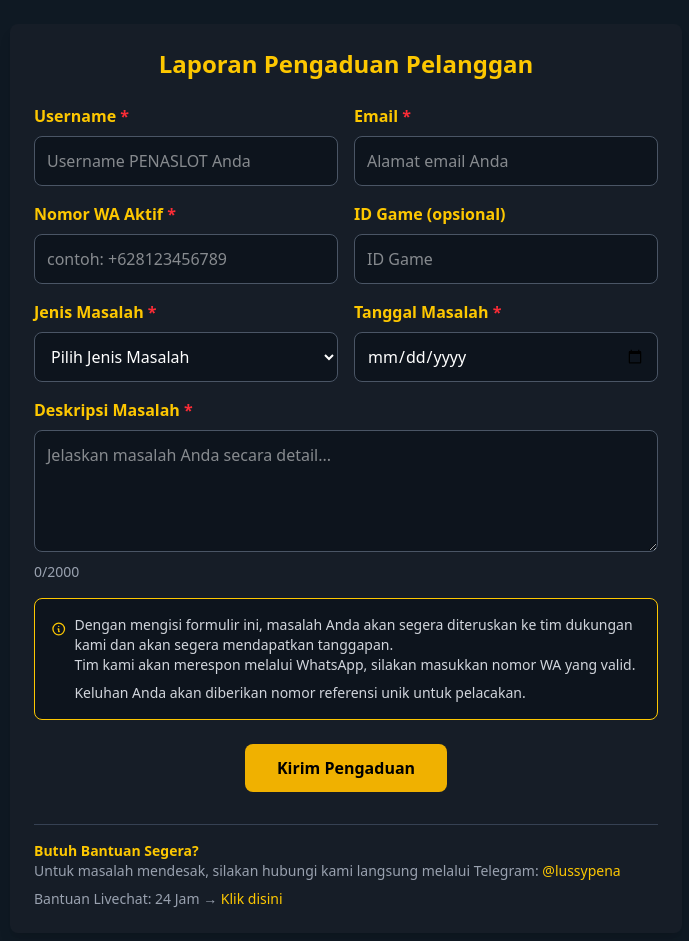
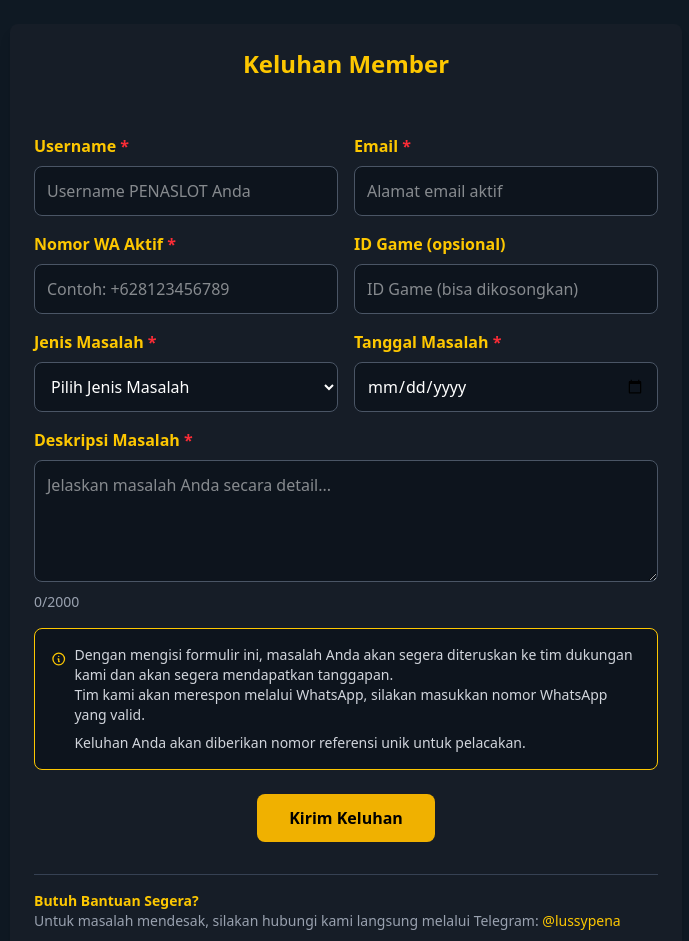
Before and after one commit to teampenajaya/frontend, a React (Vite) app: page / in a window 1280 px wide. Shown: the top 941 px of the page, without its empty margins (294-983 px from the left). Built offline with nearby package versions, Linux system fonts and the light colour scheme.

Commit message:
update frontend

```diff
--- a/src/DirectComplaintForm.jsx
+++ b/src/DirectComplaintForm.jsx
@@ -99,7 +99,7 @@ const DirectComplaintForm = () => {
       // Allow only numbers and '+' at the beginning
       const sanitizedValue = value.replace(/[^0-9+]/g, "");
       // Ensure '+' only appears at the beginning
-      const formattedValue = sanitizedValue.replace(/\+/g, (match, offset) => (offset === 0 ? match : ""));
+      const formattedValue = sanitizedValue.replace(/\+/g, (match, offset) => offset === 0 ? match : '');
 
       setFormData((prev) => ({
         ...prev,
@@ -142,11 +142,11 @@ const DirectComplaintForm = () => {
           if (result.errors) {
             setErrors(result.errors);
           } else {
-            throw new Error(result.message || "Gagal mengirim pengaduan");
+            throw new Error(result.message || "Gagal mengirim keluhan");
           }
         }
       } catch (error) {
-        setServerErrors("Terjadi kesalahan saat mengirim pengaduan. Silakan coba lagi.");
+        setServerErrors("Terjadi kesalahan saat mengirim keluhan. Silakan coba lagi.");
       } finally {
         setIsSubmitting(false);
       }
@@ -174,7 +174,8 @@ const DirectComplaintForm = () => {
   return (
     <div className="bg-[#0f1923] text-white min-h-screen p-6">
       <div className="max-w-2xl mx-auto bg-[#161d27] rounded-lg shadow-lg p-6">
-        <h1 className="text-2xl font-bold text-yellow-400 mb-6 text-center">Laporan Pengaduan Pelanggan</h1>
+        <h1 className="text-2xl font-bold text-yellow-400 mb-6 text-center">Keluhan Member</h1>
+        <marquee direction="left" className="text-yellow-400 font-bold">Selamat datang di keluhan member</marquee>
 
         {/* Display server errors if any */}
         {serverErrors && (
@@ -190,15 +191,18 @@ const DirectComplaintForm = () => {
                 <path strokeLinecap="round" strokeLinejoin="round" strokeWidth={2} d="M5 13l4 4L19 7" />
               </svg>
             </div>
-            <h2 className="text-xl font-bold text-green-400 mb-2">Pengaduan Berhasil Dikirim!</h2>
-            <p className="text-gray-300 mb-6">Pengaduan Anda telah dikirim ke tim support. Kami akan segera menghubungi Anda.</p>
+            <h2 className="text-xl font-bold text-green-400 mb-2">Keluhan Berhasil Dikirim!</h2>
+            <p className="text-gray-300 mb-6">Keluhan Anda telah dikirim ke tim support. Kami akan segera menghubungi Anda.</p>
             <div className="bg-[#0d141d] p-4 rounded-lg mb-6 inline-block">
               <p className="text-yellow-400 font-bold">Nomor Referensi Anda:</p>
               <p className="text-white text-xl">{referenceNumber}</p>
               <p className="text-gray-400 text-sm mt-2">Simpan nomor ini untuk referensi Anda</p>
             </div>
-            <button onClick={resetForm} className="bg-yellow-500 hover:bg-yellow-600 text-black font-bold py-2 px-6 rounded-lg transition duration-300">
-              Kirim Pengaduan Lain
+            <button
+              onClick={resetForm}
+              className="bg-yellow-500 hover:bg-yellow-600 text-black font-bold py-2 px-6 rounded-lg transition duration-300"
+            >
+              Kirim Keluhan Lain
             </button>
           </div>
         ) : (
@@ -235,7 +239,7 @@ const DirectComplaintForm = () => {
                   onChange={handleChange}
                   maxLength={100}
                   className={`w-full bg-[#0d141d] border ${errors.email ? "border-red-500" : "border-gray-600"} rounded-lg p-3 text-white focus:outline-none focus:border-yellow-400`}
-                  placeholder="Alamat email Anda"
+                  placeholder="Alamat email aktif"
                 />
                 {errors.email && <p className="text-red-500 text-sm mt-1">{errors.email}</p>}
               </div>
@@ -255,7 +259,7 @@ const DirectComplaintForm = () => {
                   onChange={handleChange}
                   maxLength={16} // +62 and 13 digits
                   className={`w-full bg-[#0d141d] border ${errors.phoneNumber ? "border-red-500" : "border-gray-600"} rounded-lg p-3 text-white focus:outline-none focus:border-yellow-400`}
-                  placeholder="contoh: +628123456789"
+                  placeholder="Contoh: +628123456789"
                 />
                 {errors.phoneNumber && <p className="text-red-500 text-sm mt-1">{errors.phoneNumber}</p>}
               </div>
@@ -273,7 +277,7 @@ const DirectComplaintForm = () => {
                   onChange={handleChange}
                   maxLength={50}
                   className={`w-full bg-[#0d141d] border ${errors.gameId ? "border-red-500" : "border-gray-600"} rounded-lg p-3 text-white focus:outline-none focus:border-yellow-400`}
-                  placeholder="ID Game"
+                  placeholder="ID Game (bisa dikosongkan)"
                 />
                 {errors.gameId && <p className="text-red-500 text-sm mt-1">{errors.gameId}</p>}
               </div>
@@ -311,7 +315,7 @@ const DirectComplaintForm = () => {
                   id="dateOfIssue"
                   name="dateOfIssue"
                   type="date"
-                  max={new Date().toISOString().split("T")[0]} // Prevents future dates
+                  max={new Date().toISOString().split('T')[0]} // Prevents future dates
                   value={formData.dateOfIssue}
                   onChange={handleChange}
                   className={`w-full bg-[#0d141d] border ${errors.dateOfIssue ? "border-red-500" : "border-gray-600"} rounded-lg p-3 text-white focus:outline-none focus:border-yellow-400`}
@@ -348,11 +352,12 @@ const DirectComplaintForm = () => {
                 </svg>
                 <div>
                   <p className="text-sm text-gray-300">
-                    Dengan mengisi formulir ini, masalah Anda akan segera diteruskan ke tim dukungan kami dan akan segera mendapatkan tanggapan.
-                    <br />
-                    Tim kami akan merespon melalui WhatsApp, silakan masukkan nomor WA yang valid.
+                    Dengan mengisi formulir ini, masalah Anda akan segera diteruskan ke tim dukungan kami dan akan segera mendapatkan tanggapan.<br/>
+                    Tim kami akan merespon melalui WhatsApp, silakan masukkan nomor WhatsApp yang valid.
                   </p>
-                  <p className="text-sm text-gray-300 mt-2">Keluhan Anda akan diberikan nomor referensi unik untuk pelacakan.</p>
+                  <p className="text-sm text-gray-300 mt-2">
+                    Keluhan Anda akan diberikan nomor referensi unik untuk pelacakan.
+                  </p>
                 </div>
               </div>
             </div>
@@ -371,7 +376,7 @@ const DirectComplaintForm = () => {
                   </div>
                 ) : (
                   <>
-                    <span className="relative z-10">Kirim Pengaduan</span>
+                    <span className="relative z-10">Kirim Keluhan</span>
                     <span className="absolute bottom-0 left-0 w-0 h-full bg-yellow-600 transition-all duration-300 group-hover:w-full -z-0"></span>
                   </>
                 )}
@@ -381,21 +386,13 @@ const DirectComplaintForm = () => {
         )}
         <div className="mt-8 text-sm text-gray-400 border-t border-gray-700 pt-4">
           <p className="font-bold text-yellow-400">Butuh Bantuan Segera?</p>
-          <p>
-            Untuk masalah mendesak, silakan hubungi kami langsung melalui Telegram:{" "}
-            <a href="https://t.me/lussypena">
-              <span className="text-yellow-400">@lussypena</span>
-            </a>
-          </p>
-          <p className="mt-2">
-            Bantuan Livechat: 24 Jam →{" "}
-            <a href="https://t.ly/livechattt" className="text-yellow-400">
-              Klik disini
-            </a>
-          </p>
+          <p>Untuk masalah mendesak, silakan hubungi kami langsung melalui Telegram: <a href="https://t.me/lussypena"><span className="text-yellow-400">@lussypena</span></a></p>
+          <p className="mt-2">Bantuan Livechat: 24 Jam → <a href="https://t.ly/livechattt" className="text-yellow-400">Klik disini</a></p>
+          <p className="text-yellow-400 text-center mt-6">&copy; {new Date().getFullYear()} PENASLOT. All rights reserved.</p>
         </div>
       </div>
     </div>
   );
 };
-export default DirectComplaintForm;
+
+export default DirectComplaintForm
```
